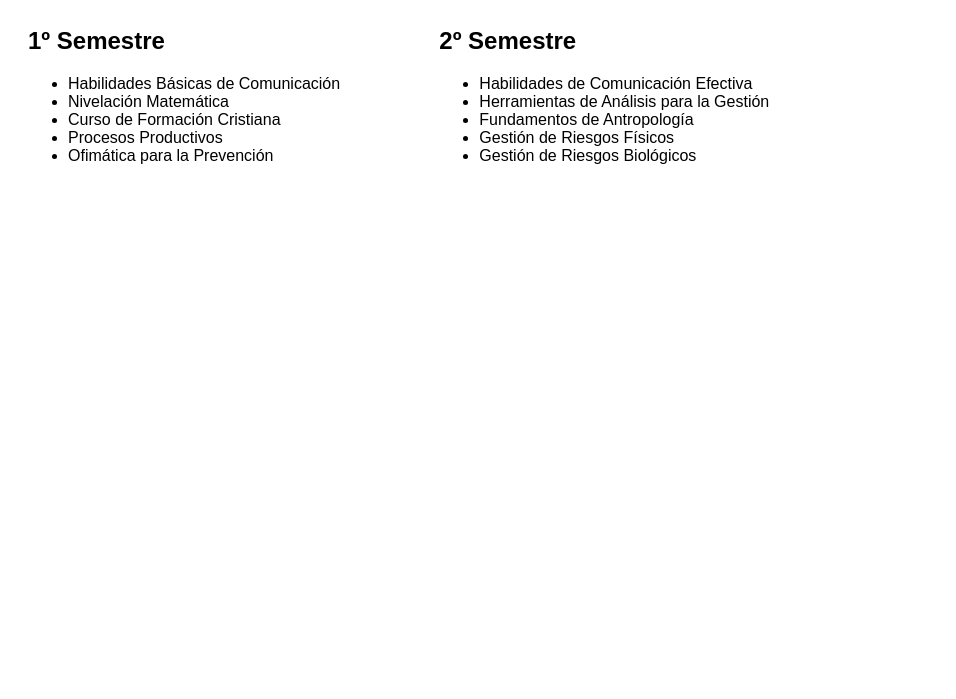
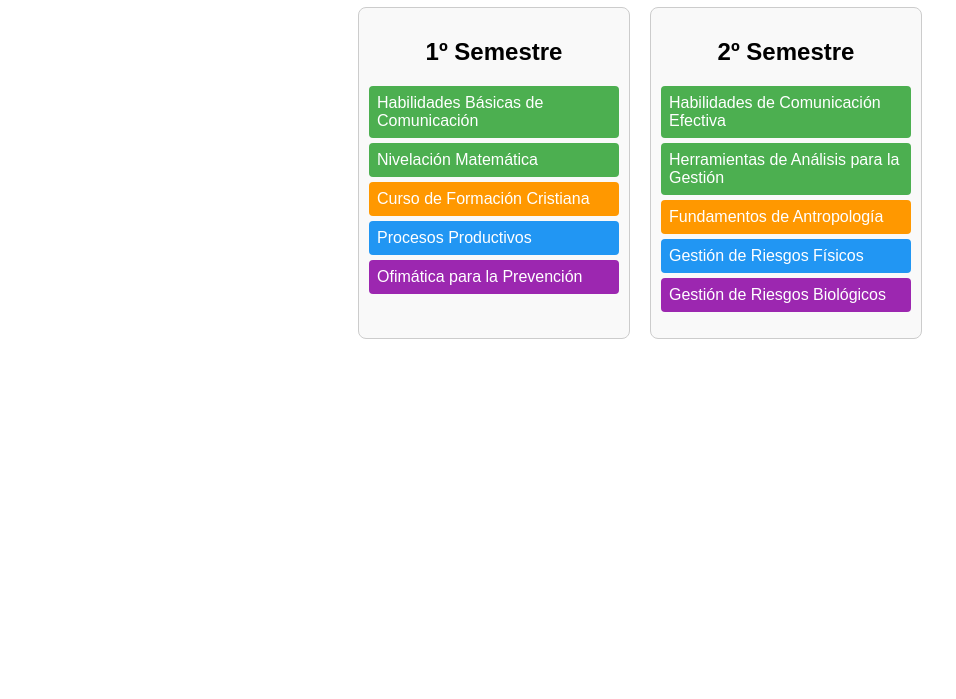
Before and after one commit to valentinagarciama/Ingenier-a-en-prevenci-n-de-riesgos, a plain HTML site: page index.html in a window 1280 px wide. Shown: the part 101-800 px from the top of the page, without its empty margins (0-956 px from the left). Drawn offline with Linux system fonts and the light colour scheme; a script that the page names is missing.

Commit message:
Update style.css

```diff
--- a/style.css
+++ b/style.css
@@ -2,20 +2,44 @@ body {
   font-family: Arial, sans-serif;
   padding: 20px;
 }
+
+h1 {
+  text-align: center;
+}
+
 .malla {
-  display: grid;
-  grid-template-columns: repeat(3, 1fr);
-  gap: 10px;
+  display: flex;
+  flex-wrap: wrap;
+  gap: 20px;
+  justify-content: center;
 }
-.ramo {
-  background-color: #cde;
-  padding: 20px;
+
+.semestre {
+  border: 1px solid #ccc;
+  border-radius: 8px;
+  padding: 10px;
+  width: 250px;
+  background: #f9f9f9;
+}
+
+.semestre h2 {
   text-align: center;
-  cursor: pointer;
-  border-radius: 5px;
 }
-.info {
-  margin-top: 20px;
-  padding: 10px;
-  border: 1px solid #ccc;
+
+.semestre ul {
+  list-style: none;
+  padding: 0;
 }
+
+.semestre li {
+  margin: 5px 0;
+  padding: 8px;
+  border-radius: 4px;
+  color: #fff;
+}
+
+.basico { background-color: #4caf50; }         /* verde */
+.valores { background-color: #ff9800; }        /* naranjo */
+.especialidad { background-color: #2196f3; }   /* azul */
+.empleabilidad { background-color: #9c27b0; }  /* morado */
+.complementaria { background-color: #607d8b; } /* gris azulado */
```
